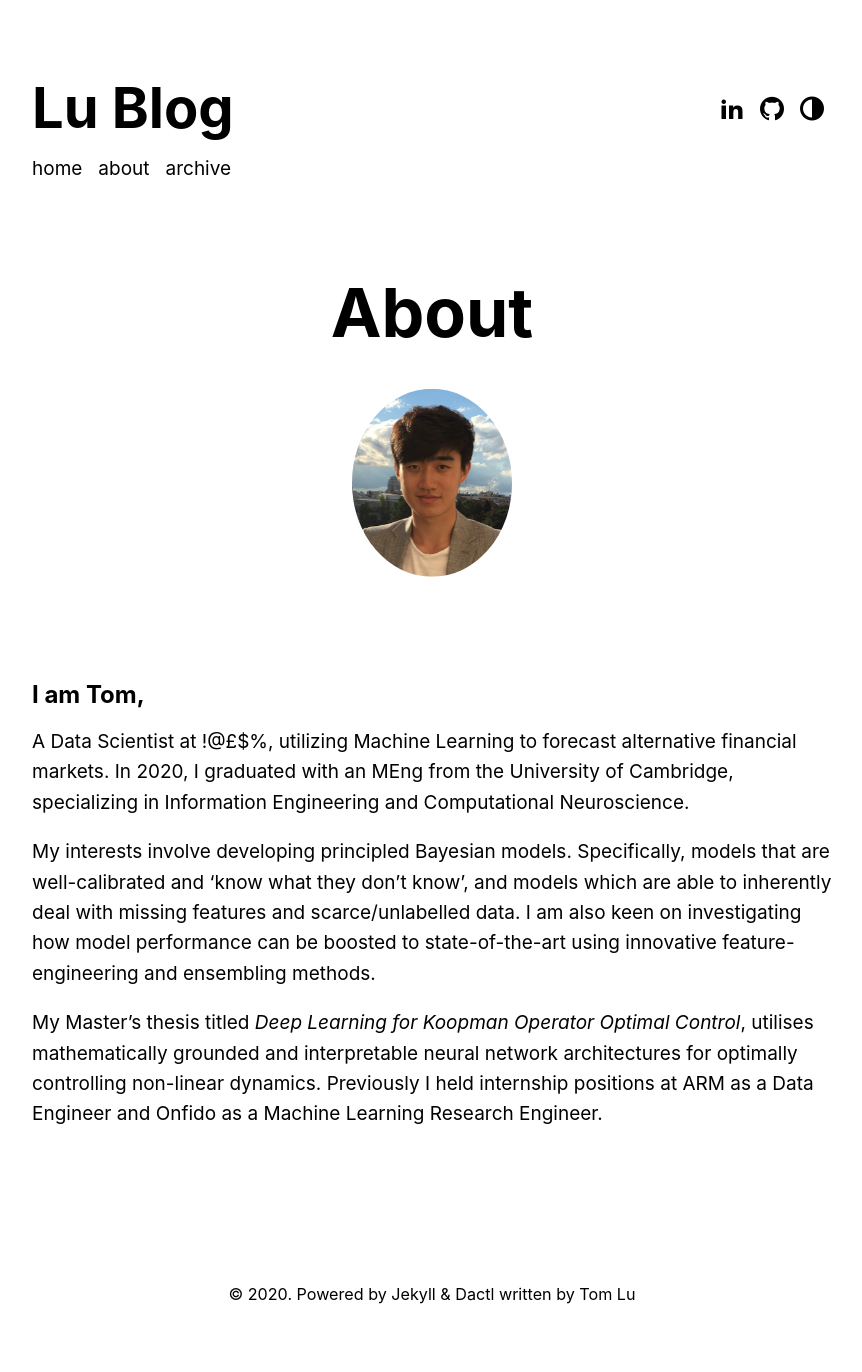
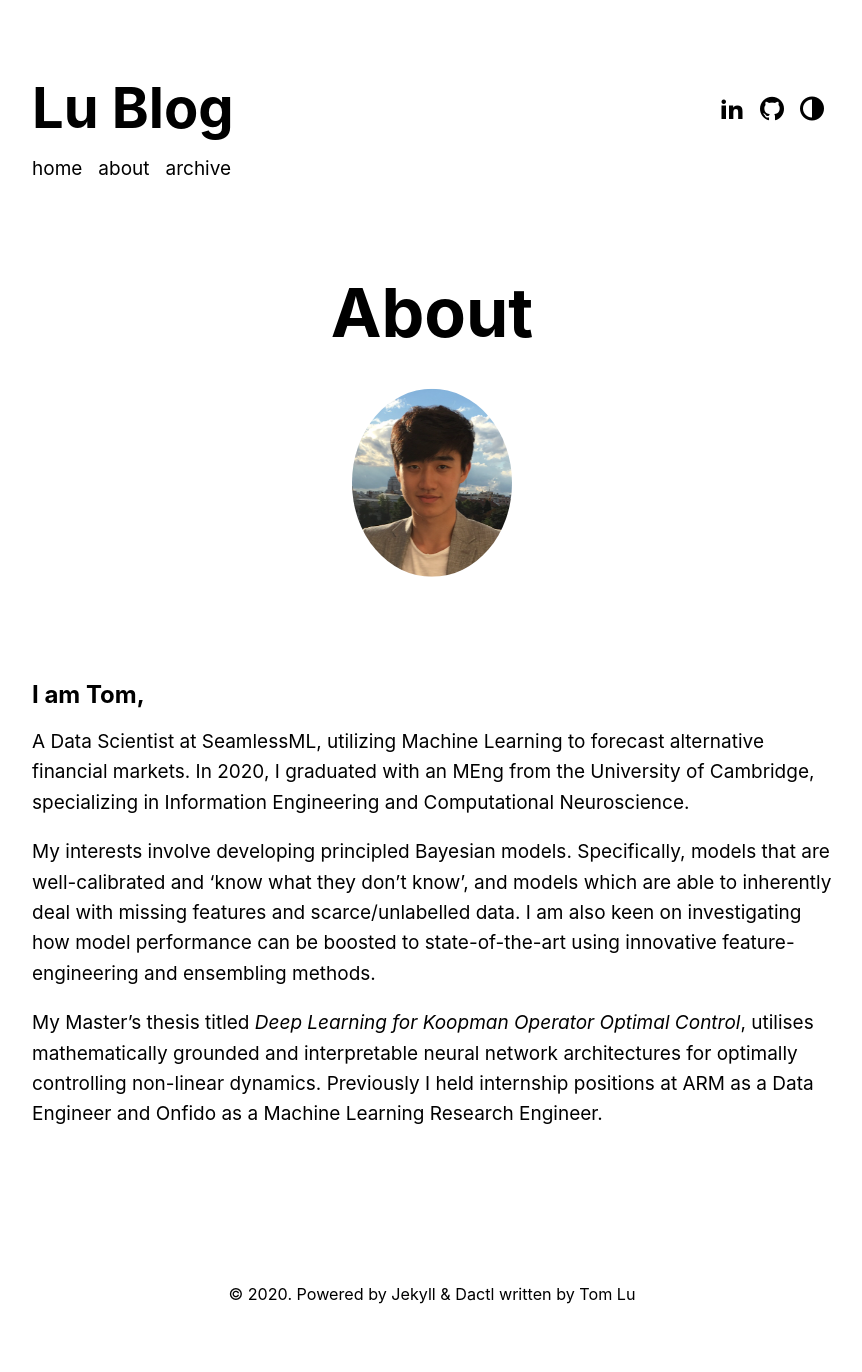
Before and after one commit to xl402/xl402.github.io, a Jekyll site: the page built from about.md, in a window 1280 px wide. Shown: the whole page, without its empty margins (208-1070 px from the left). Built offline with Jekyll 4.4.1, drawn with Linux system fonts in a browser that asks for light colours; some web fonts are replaced.

Commit message:
added job

```diff
--- a/about.md
+++ b/about.md
@@ -22,7 +22,7 @@ published: true
 
 ## I am Tom,
 
-A Data Scientist at !@£$%, utilizing Machine Learning to forecast alternative financial markets. In 2020, I graduated with an MEng from the University of Cambridge, specializing in Information Engineering and Computational Neuroscience.
+A Data Scientist at [SeamlessML](http://www.seamlessml.com), utilizing Machine Learning to forecast alternative financial markets. In 2020, I graduated with an MEng from the University of Cambridge, specializing in Information Engineering and Computational Neuroscience.
 
 My interests involve developing principled Bayesian models. Specifically, models that are well-calibrated and ‘know what they don’t know’, and models which are able to inherently deal with missing features and scarce/unlabelled data. I am also keen on investigating how model performance can be boosted to state-of-the-art using innovative feature-engineering and ensembling methods.
 
```
Also changed, not shown: _posts/2020-10-22-tdd.md (+1 -1 lines), 5 other files.
